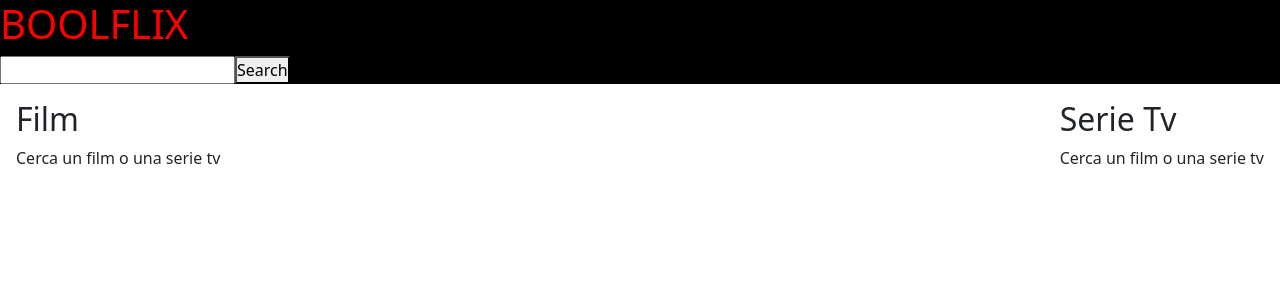
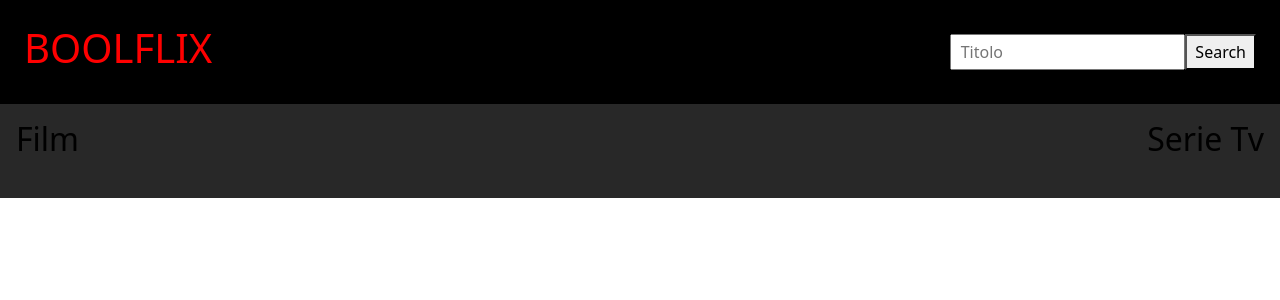
Before and after one commit to veronicamagnanimi/react-boolflix, a React (Vite) app: page / in a window 1280 px wide. Shown: the top 300 px of the page. Built offline with nearby package versions, Linux system fonts and the light colour scheme.

Commit message:
feat: a lot of css

```diff
--- a/src/component/AppHeader.jsx
+++ b/src/component/AppHeader.jsx
@@ -35,14 +35,17 @@ const AppHeader = () => {
   return (
     <header>
       <nav>
-        <div className="">
+        <div className="d-flex justify-content-between align-items-center">
           <h1 className="title">BOOLFLIX</h1>
-          <input
+          <div>
+          <input className="py-1"
             type="search"
+            placeholder="  Titolo"
             value={searchValue}
             onChange={(event) => setSearchValue(event.target.value)}
           />
-          <button onClick={getContent}>Search</button>
+          <button onClick={getContent} className="button py-1">Search</button>
+          </div>
         </div>
       </nav>
     </header>
--- a/src/component/AppMain.jsx
+++ b/src/component/AppMain.jsx
@@ -7,14 +7,14 @@ const AppMain = () => {
   const {movies, series} = useContext(GlobalContext);
 
   return (
-    <main>
+    <main className="main">
         <div className="d-flex justify-content-between p-3">
-      <section>
-        <h2>Film</h2>
+      <section className="main-title">
+        <h2 className="mb-4">Film</h2>
         <ListItems list={movies} />
       </section>
-      <section>
-        <h2>Serie Tv</h2>
+      <section className="main-title">
+        <h2 className="mb-4">Serie Tv</h2>
         <ListItems list={series} />
       </section>
       </div>
--- a/src/component/ListItems.jsx
+++ b/src/component/ListItems.jsx
@@ -1,21 +1,45 @@
 import { FaStar, FaRegStar } from "react-icons/fa";
 
 const ListItems = ({ list }) => {
-
-    const imgCover = 'https://image.tmdb.org/t/p';
+  const imgCover = "https://image.tmdb.org/t/p";
   const stars = (vote) => Math.ceil(vote / 2);
 
   return (
     <div className="list">
-        {list.length > 0 ? (
-          list.map((item) => (
+      {list.map((item) => (
         <div key={item.id} className="list-item">
-              <h3>{item.title || item.name}</h3> <img src={`${imgCover}/w200/${item.poster_path}`} alt="" />
-              <p><strong>Titolo originale:</strong> {item.original_title || item.original_name}</p>
-              <p><strong>Lingua:</strong><img className="flag"src={
-                item.original_language === "en" ? "./en.png" : item.original_language === "it" ? "./it.png"
-            : "./placeholder.png"} alt={`${item.original_language}`} style={{width: "1.6rem", height: "1.2rem"}} /></p>
-              <p><strong>Voto:</strong> <p className="star">{""} {(() => {
+
+          {/* title + img */}
+          <h4>{item.title || item.name}</h4>{" "}
+          <img src={`${imgCover}/w200/${item.poster_path}`} alt="" />
+          <p>
+            <strong>Titolo originale:</strong>{" "}
+            {item.original_title || item.original_name}
+          </p>
+
+          {/* language */}
+          <p>
+            <strong>Lingua:</strong>
+            <img
+              className="flag"
+              src={
+                item.original_language === "en"
+                  ? "./en.png"
+                  : item.original_language === "it"
+                  ? "./it.png"
+                  : "./placeholder.png"
+              }
+              alt={`${item.original_language}`}
+              style={{ width: "1.6rem", height: "1.2rem" }}
+            />
+          </p>
+
+          {/* vote stars */}
+          <p>
+            <strong>Voto:</strong>{" "}
+            <p className="star">
+              {""}{" "}
+              {(() => {
                 const starsVote = stars(item.vote_average); //calcolo le stelle piene
                 const starsElement = [];
                 for (let i = 0; i < 5; i++) {
@@ -25,14 +49,12 @@ const ListItems = ({ list }) => {
                     starsElement.push(<FaRegStar key={i} />);
                   }
                 }
-                return starsElement
+                return starsElement;
               })()}
-              </p></p>
+            </p>
+          </p>
         </div>
-          ))
-        ) : (
-          <p>Cerca un film o una serie tv</p>
-        )}
+      ))}
     </div>
   );
 };
--- a/src/index.css
+++ b/src/index.css
@@ -5,16 +5,18 @@
     box-sizing: border-box;
 }
 
-/*LAYOUT*/
-
-
 /*HEADER*/
 nav {
     background-color: rgb(0, 0, 0);
+    padding: 1.5rem;
 }
 
 .title {
     color: rgb(255, 0, 0)
+}
+
+.button {
+    padding: 0.5rem;
 }
 
 /*LIST-ITEMS*/
@@ -28,3 +30,24 @@ nav {
     margin-left: 0.2rem;
     display: inline-block;
 }
+
+.list {
+    display: flex;
+    flex-wrap: wrap;
+    gap: 1rem;
+  }
+
+
+
+/*OVERLAY*/
+
+
+
+/*MAIN*/
+.main {
+    background-color: rgb(40, 40, 40);
+}
+
+.main-title {
+    color: rgb(0, 0, 0);
+}
```
Lines whose indentation alone changed are shown as unchanged.
